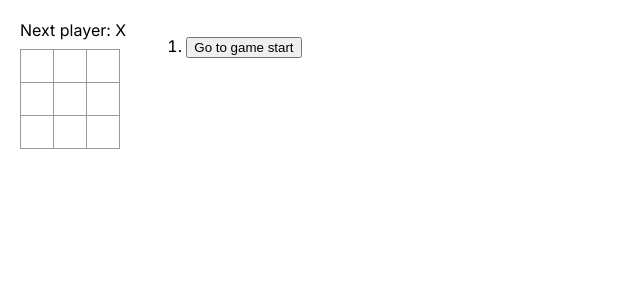
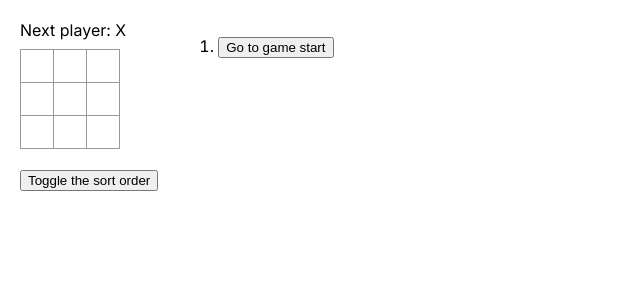
Before and after one commit to Made1ra/tic-tac-toe, a Next.js app: page / in a window 1280 px wide. Shown: the top 300 px of the page, without its empty margins (0-640 px from the left). Built offline with nearby package versions, Linux system fonts and the light colour scheme.

Commit message:
Update page.tsx

```diff
--- a/src/app/page.tsx
+++ b/src/app/page.tsx
@@ -6,6 +6,7 @@ import Board from '@/app/ui/board';
 export default function Home() {
   const [history, setHistory] = useState([Array(9).fill(null)]);
   const [currentMove, setCurrentMove] = useState(0);
+  const [isAscending, setIsAscending] = useState(true);
   const xIsNext = currentMove % 2 === 0;
   const currentSquares = history[currentMove];
 
@@ -17,6 +18,10 @@ export default function Home() {
 
   function jumpTo(nextMove: number) {
     setCurrentMove(nextMove);
+  }
+
+  function sortMoves() {
+    setIsAscending(!isAscending);
   }
 
   const moves = history.map((_, move) => {
@@ -38,10 +43,12 @@ export default function Home() {
     <div className="game">
       <div className="game-board">
         <Board xIsNext={xIsNext} squares={currentSquares} onPlay={handlePlay} />
+        <br />
+        <button onClick={() => sortMoves()}>Toggle the sort order</button>
       </div>
       <div className="game-info">
-        <ol>{moves}</ol>
+        <ol>{isAscending ? moves : moves.reverse()}</ol>
       </div>
-    </div>
+    </div >
   );
 }
```
